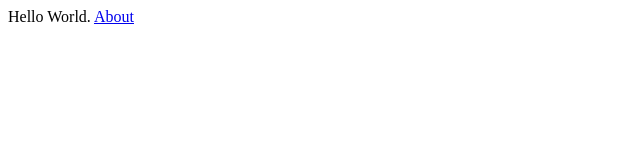
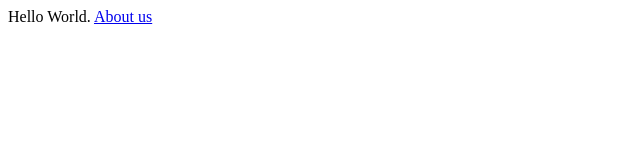
Before and after one commit to benediktharter/hellonext, a Next.js app: page / in a window 1280 px wide. Shown: the top 160 px of the page, without its empty margins (0-640 px from the left). Built offline with nearby package versions, Linux system fonts and the light colour scheme.

Commit message:
Update index.tsx

```diff
--- a/pages/index.tsx
+++ b/pages/index.tsx
@@ -3,7 +3,7 @@ import Link from 'next/link'
 export default function IndexPage() {
   return (
     <div>
-      Hello World. <Link href="/about">About</Link>
+      Hello World. <Link href="/about">About us</Link>
     </div>
   )
 }
```
